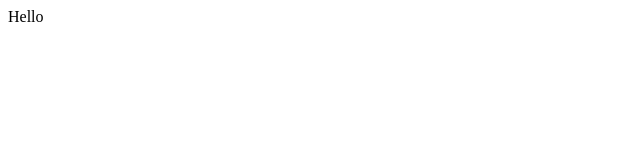
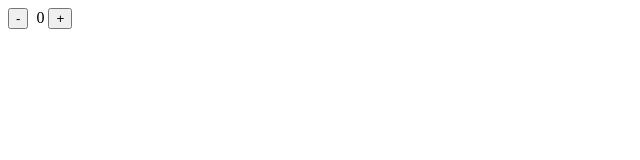
Before and after one commit to exemplar-codes/core-redux-react-demo, a React (Create React App) app: page / in a window 1280 px wide. Shown: the top 160 px of the page, without its empty margins (0-640 px from the left). Built offline with nearby package versions, Linux system fonts and the light colour scheme.

Commit message:
Demonstrate simple redux store, no subscribers

```diff
--- a/src/App.js
+++ b/src/App.js
@@ -1,5 +1,34 @@
+import { useState } from "react";
+
+import store from "./store/store";
+
 function App() {
-  return "Hello";
+  const [_, __] = useState();
+  const rerender = () => __({});
+
+  const { count } = store.getState();
+
+  return (
+    <>
+      <button
+        onClick={() => {
+          store.dispatch({ type: "-", rerender });
+        }}
+      >
+        -
+      </button>{" "}
+      &nbsp;
+      {count}
+      &nbsp;
+      <button
+        onClick={() => {
+          store.dispatch({ type: "+", rerender });
+        }}
+      >
+        +
+      </button>
+    </>
+  );
 }
 
 export default App;
--- /dev/null
+++ b/src/store/store.js
@@ -0,0 +1,24 @@
+import { createStore } from "redux";
+
+const reducer = (state = { count: 0 }, action) => {
+  console.log("Reducer called");
+  let newState;
+  switch (action.type) {
+    case "+":
+      newState = { ...state, count: state.count + 1 };
+      break;
+
+    case "-":
+      newState = { ...state, count: state.count - 1 };
+      break;
+
+    default:
+      newState = state;
+  }
+  action.rerender && action.rerender();
+  return newState;
+};
+
+const store = createStore(reducer);
+
+export default store;
```
